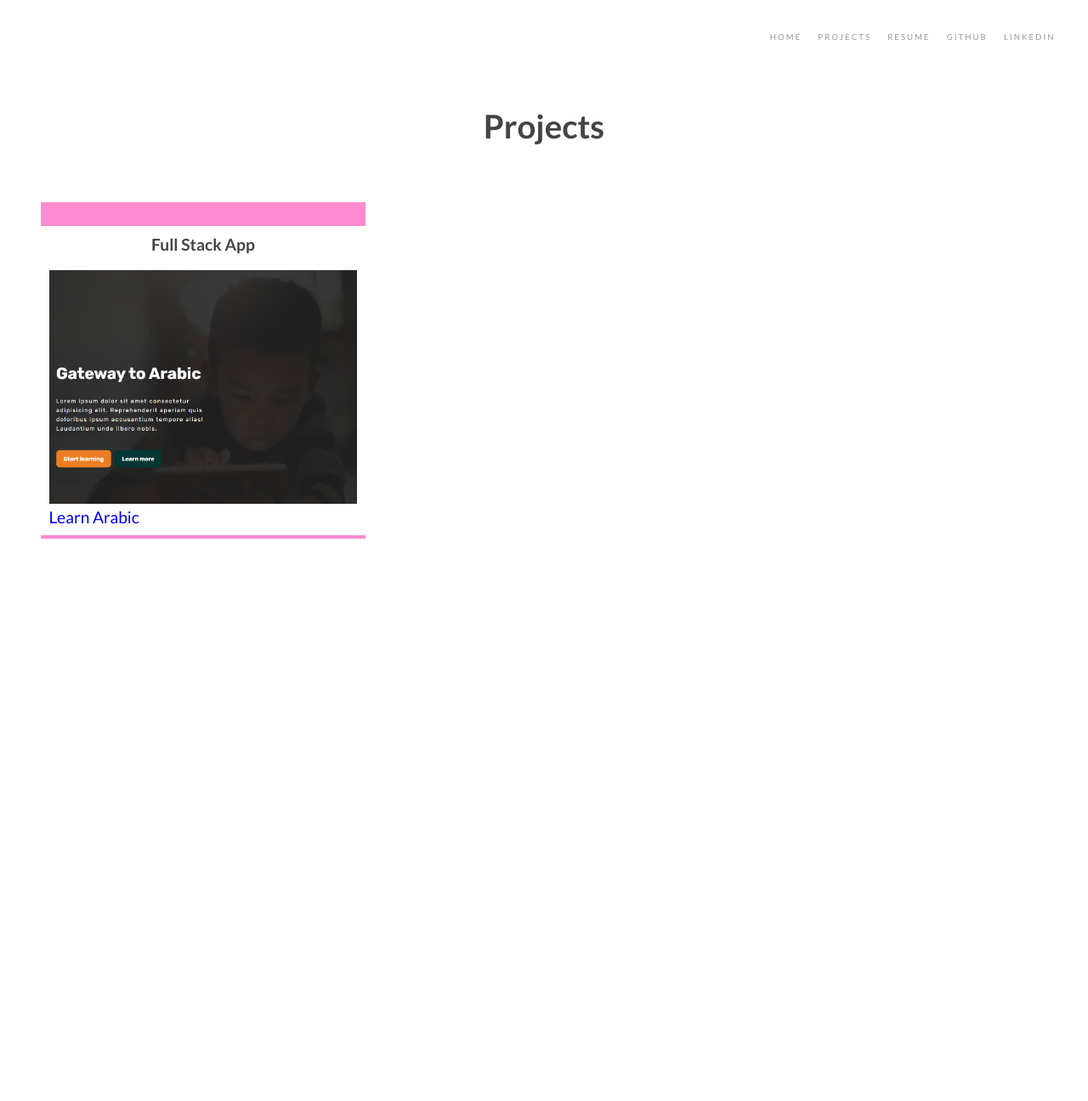
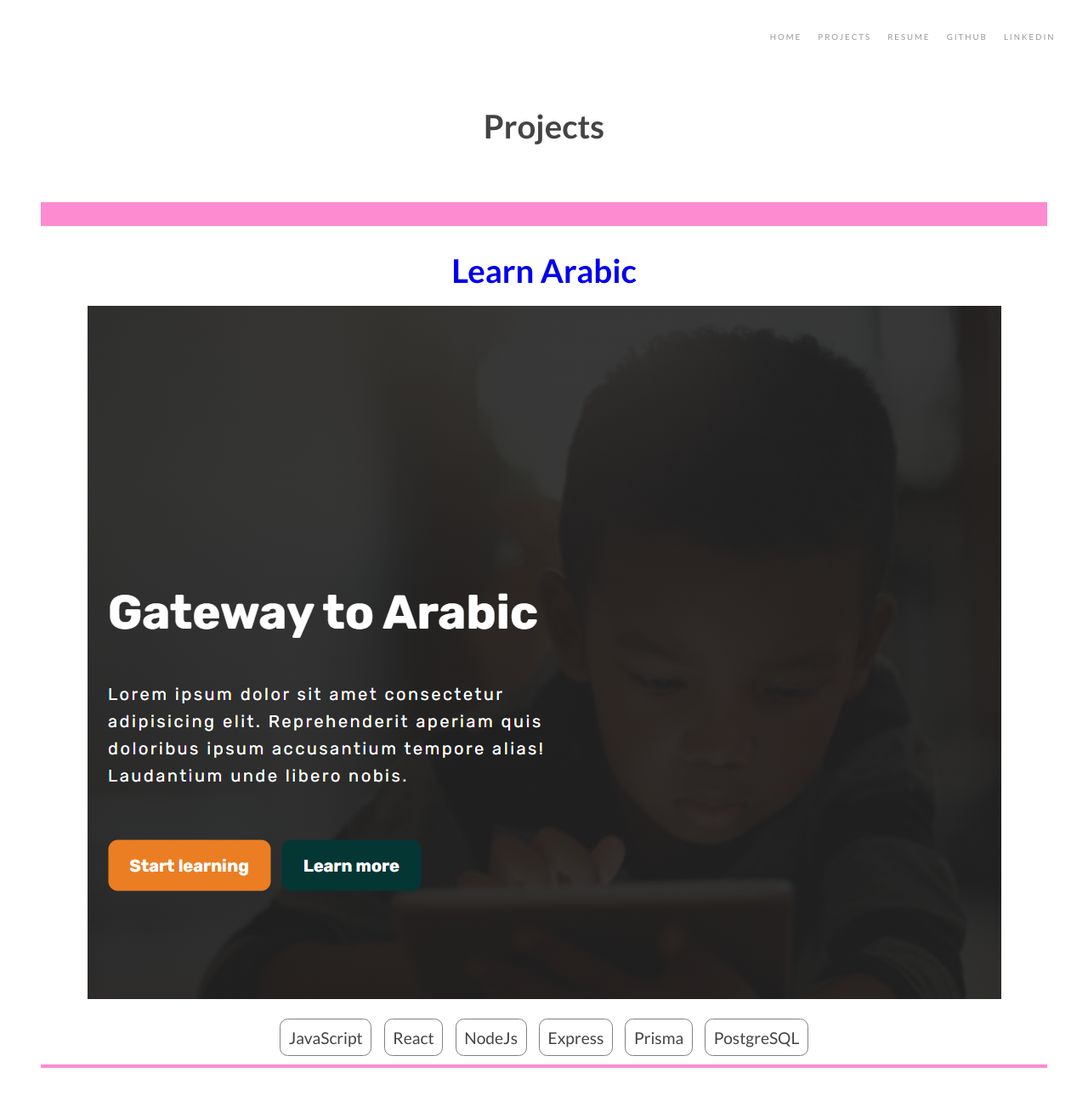
Before and after one commit to New-Arday/my-portfolio, a React (Create React App) app: page /projects in a window 1280 px wide. Shown: the top 1296 px of the page at 85% size. Before the commit the page ends 800 px from the top, so only its background shows below. Built offline with nearby package versions, Linux system fonts and the light colour scheme.

Commit message:
Styled nav bar

```diff
--- a/src/landing-page/Nav.css
+++ b/src/landing-page/Nav.css
@@ -24,5 +24,8 @@
 }
 .links:hover,
 .links:active {
-  color: #fff;
+  /* color: #fff; */
+  border: solid grey 1px;
+  padding: 1rem;
+  border-radius: 1rem;
 }
--- a/src/projects/Projects.css
+++ b/src/projects/Projects.css
@@ -1,10 +1,9 @@
 .project {
   padding: 5rem;
-  /* height: 100vh; */
 }
 .projects__container {
   display: grid;
-  grid-template-columns: repeat(3, 2fr);
+  /* grid-template-columns: repeat(3, 2fr); */
   column-gap: 2rem;
 }
 .project__card {
@@ -36,16 +35,26 @@
 }
 .project__heading {
   font-size: 2rem;
+  text-align: center;
+  font-size: 4rem;
+  padding: 2rem;
 }
 
+.projects__stack-list {
+  display: flex;
+  justify-content: space-evenly;
+  gap: 1.5rem;
+}
+.style-list {
+  border: solid grey 1px;
+  list-style: none;
+  border-radius: 1rem;
+  padding: 1rem;
+  font-size: 2rem;
+}
 @media (max-width: 575px) {
   .projects__container {
     display: flex;
     flex-direction: column;
   }
-
-  .project__link:link,
-  .project__link:visited {
-    margin-right: 0;
-  }
 }
--- a/src/projects/Projects.jsx
+++ b/src/projects/Projects.jsx
@@ -10,15 +10,23 @@ const Projects = () => {
       <h2 className="projects-page-heading"> Projects</h2>
       <section className="projects__container">
         <article className="project__card">
-          <h2 className="project__heading">Full Stack App</h2>
           <Link
             to="/learnArabic"
             className="project__link"
             href="https://main--gatewaytoarabicproject.netlify.app/"
           >
+            {" "}
+            <h2 className="project__heading">Learn Arabic</h2>
             <img className="project__img" src={LearnArabic} />
-            Learn Arabic
           </Link>
+          <ul className="projects__stack-list">
+            <li className="style-list">JavaScript</li>
+            <li className="style-list">React</li>
+            <li className="style-list">NodeJs</li>
+            <li className="style-list">Express</li>
+            <li className="style-list">Prisma</li>
+            <li className="style-list">PostgreSQL</li>
+          </ul>
         </article>
         {/* <article className="project__card">
           <h2 className="project__heading">React App</h2>
```
